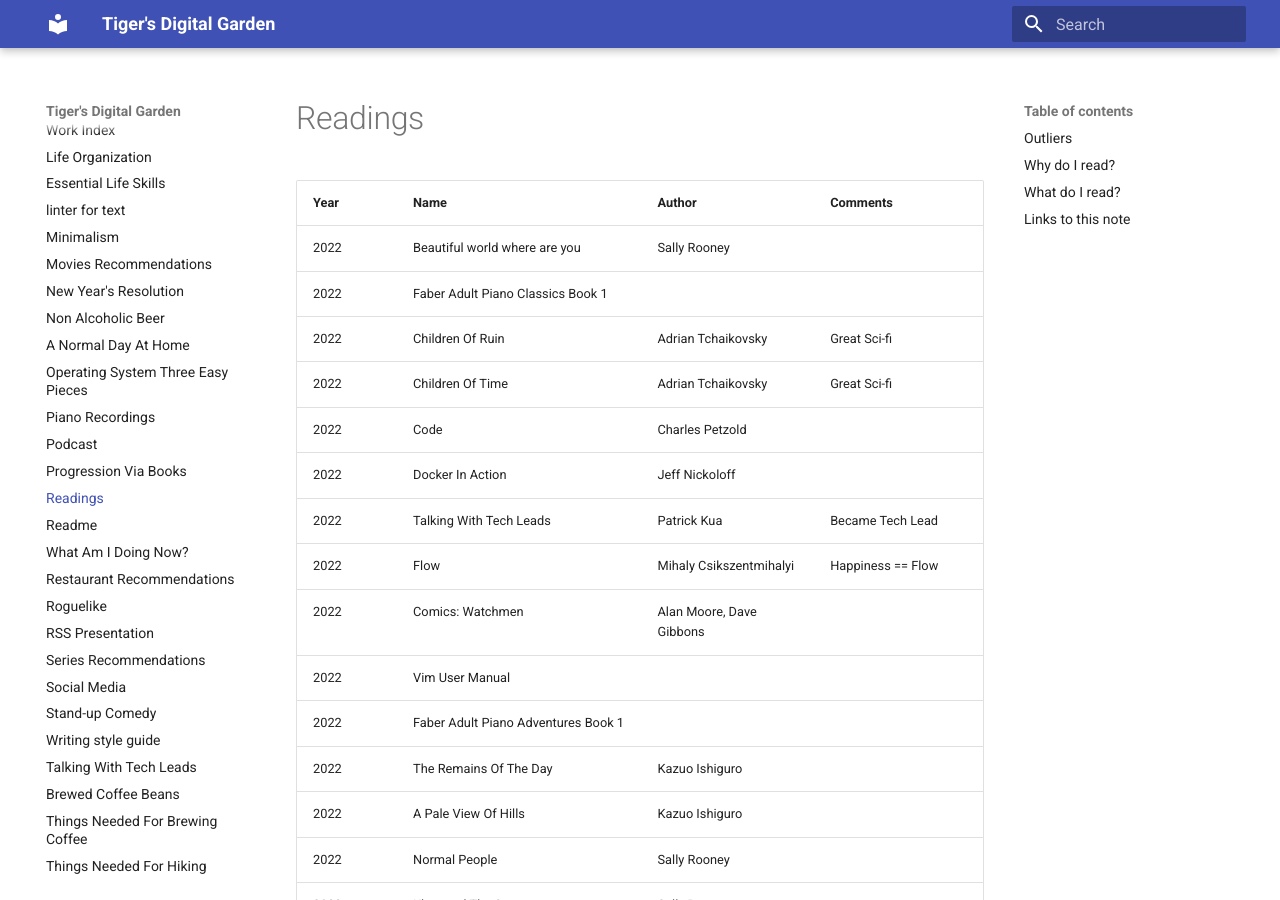
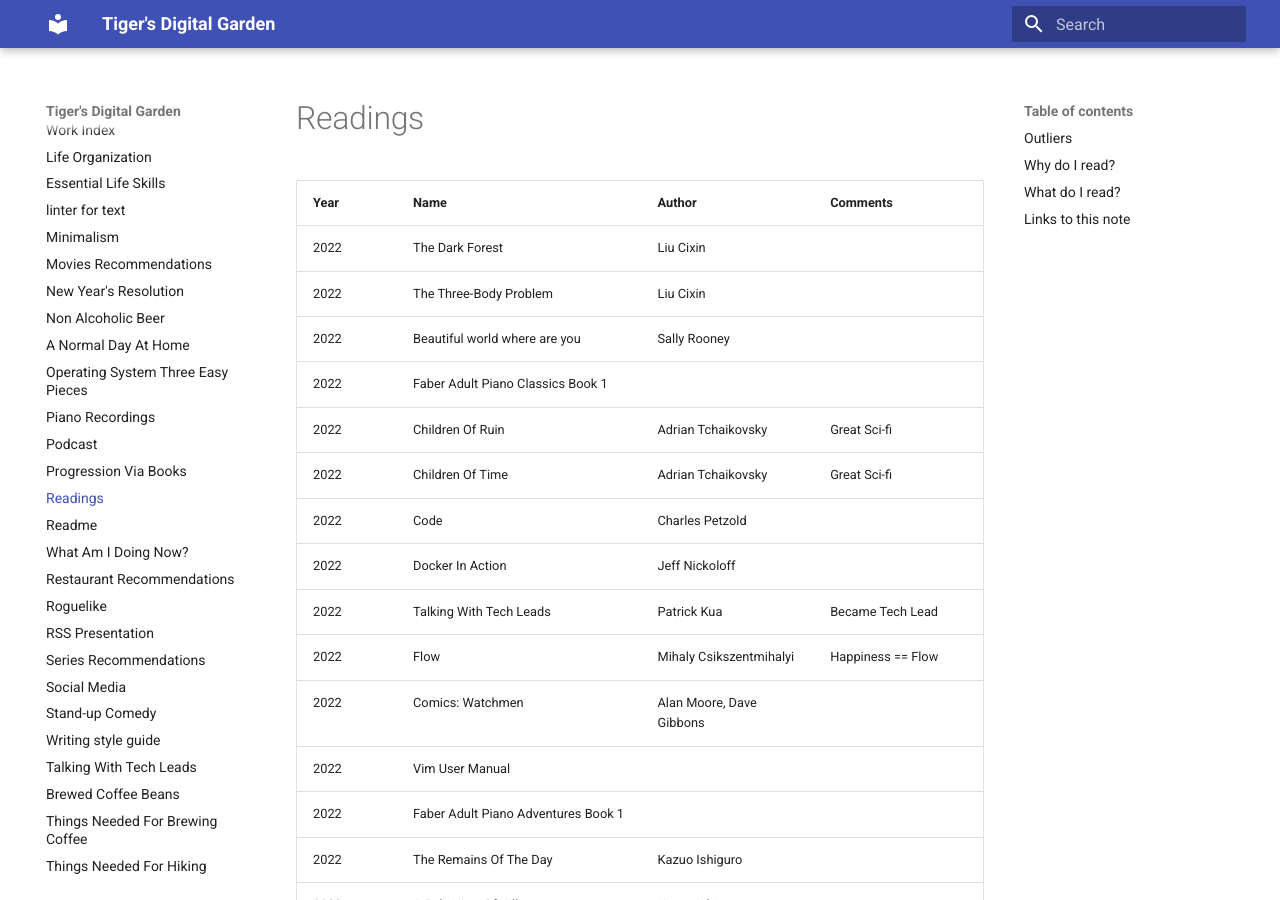
Before and after one commit to ynotstartups/notes, an MkDocs documentation site: the page built from notes/reading.md, in a window 1280 px wide and 900 px high. Built offline with MkDocs 1.6.1 and Material for MkDocs 9.7.7, drawn with Linux system fonts in a browser that asks for light colours.

Commit message:
add books

```diff
--- a/notes/reading.md
+++ b/notes/reading.md
@@ -2,6 +2,8 @@
 
 | Year | Name                                                            | Author                          | Comments                            |
 | ---- | --------------------------------------------------------------- | ------------------------------- | ----------------------------------- |
+| 2022 | The Dark Forest                                                 | Liu Cixin                       |                                     |
+| 2022 | The Three-Body Problem                                          | Liu Cixin                       |                                     |
 | 2022 | Beautiful world where are you                                   | Sally Rooney                    |                                     |
 | 2022 | Faber Adult Piano Classics Book 1                               |                                 |                                     |
 | 2022 | Children Of Ruin                                                | Adrian Tchaikovsky              | Great Sci-fi                        |
```
